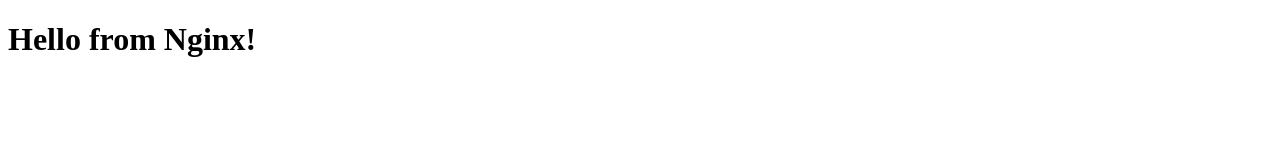
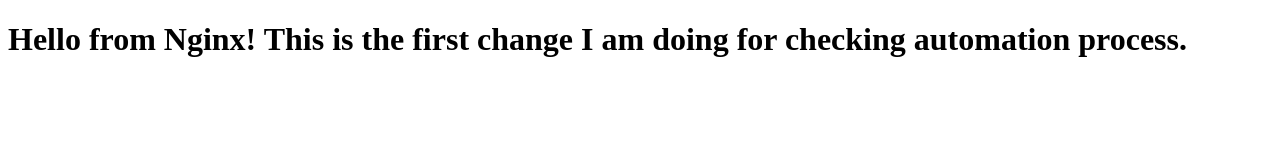
Before and after one commit to JayaKrishna2304/nginx_docker-1, a plain HTML site: page index.html in a window 1280 px wide. Drawn offline with Linux system fonts and the light colour scheme.

Commit message:
Update index.html

```diff
--- a/index.html
+++ b/index.html
@@ -4,6 +4,6 @@
     <title>Welcome</title>
 </head>
 <body>
-    <h1>Hello from Nginx!</h1>
+    <h1>Hello from Nginx! This is the first change I am doing for checking automation process.</h1>
 </body>
 </html>
```
